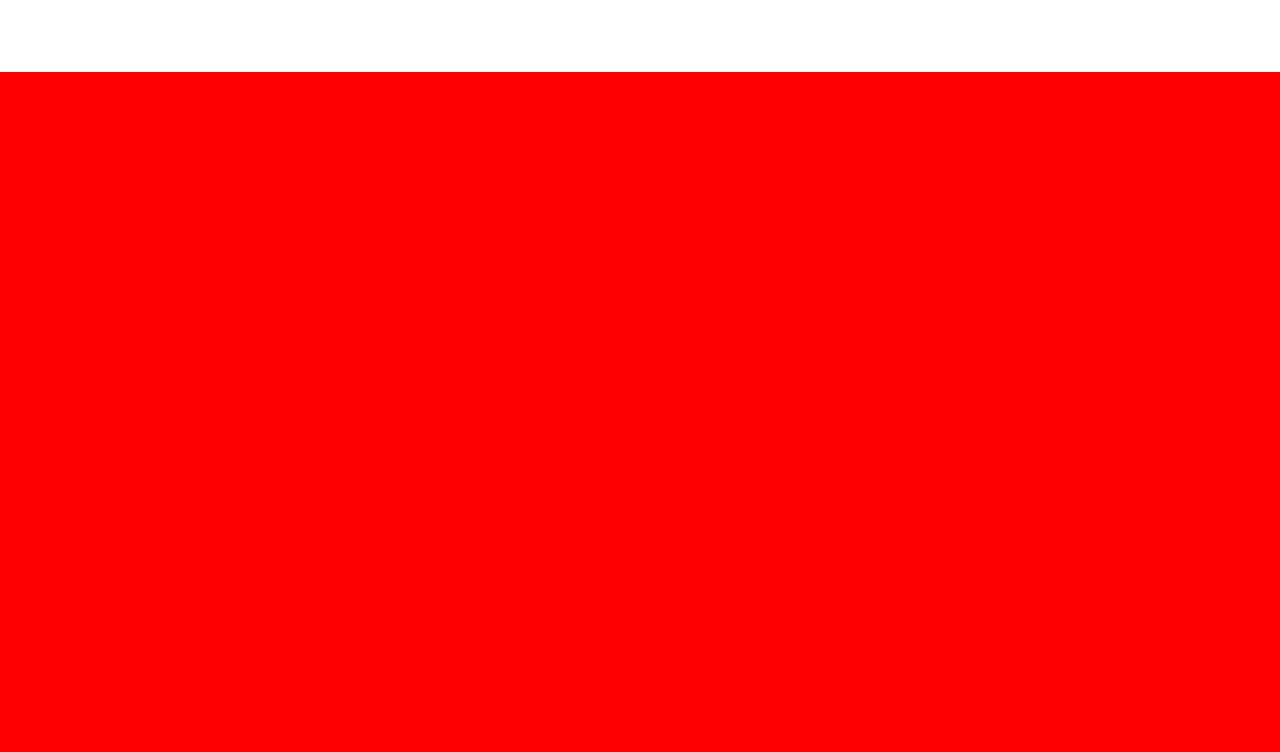
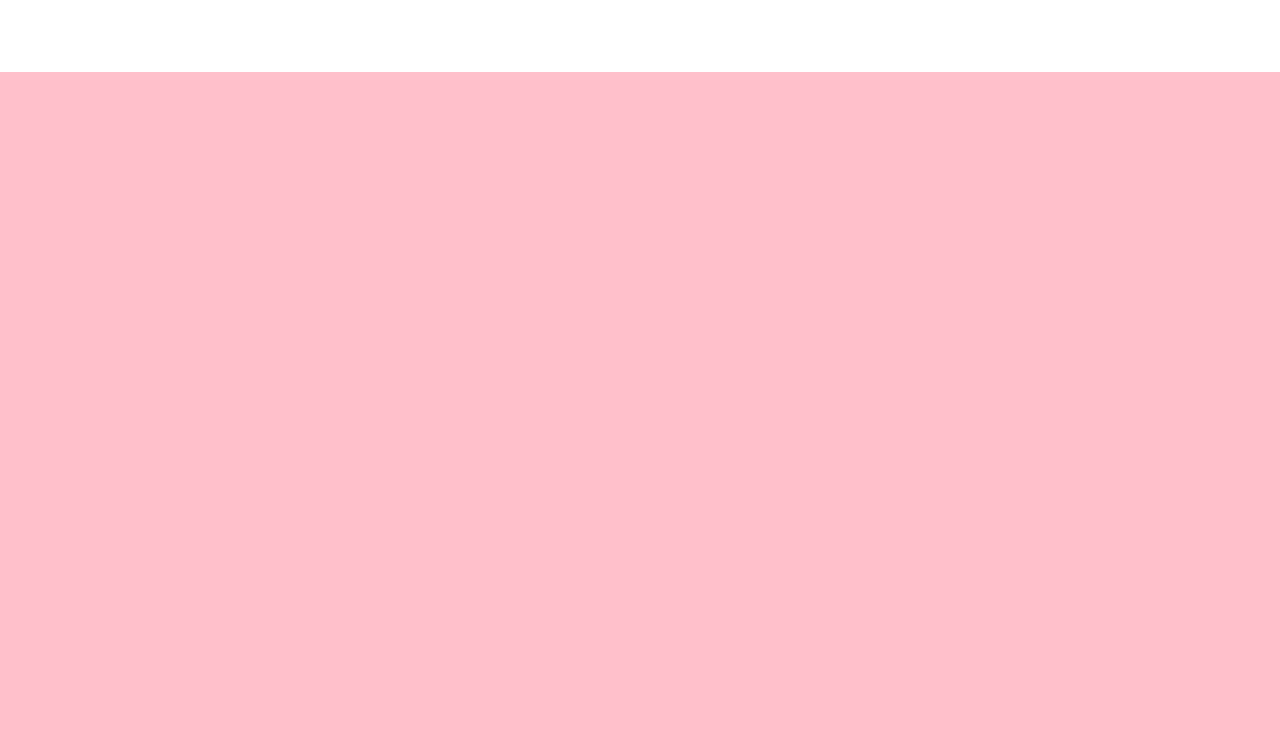
Before and after one commit to mcqq/ZantongKeji, a plain HTML site: page index.html in a window 1280 px wide. Shown: the part 728-1480 px from the top of the page. Drawn offline with Linux system fonts and the light colour scheme.

Commit message:
乔镕基更新-新的
萨达是

```diff
--- a/css/indexs.less
+++ b/css/indexs.less
@@ -234,7 +234,7 @@ nav {
 .two{
     width: 100%;
     height:100%;
-    background-color: red;
+    background-color: pink;
 }
 
 .footer{
```
Also changed, not shown: css/indexs.css, image/iconbg.png (added), image/img_1.png (added), image/img_2.png (added), image/title_1.png (added), image/title_2.png (added), image/title_3.png (added), image/title_4.png (added), image/title_5.png (added), index.html (line endings or trailing spaces).
